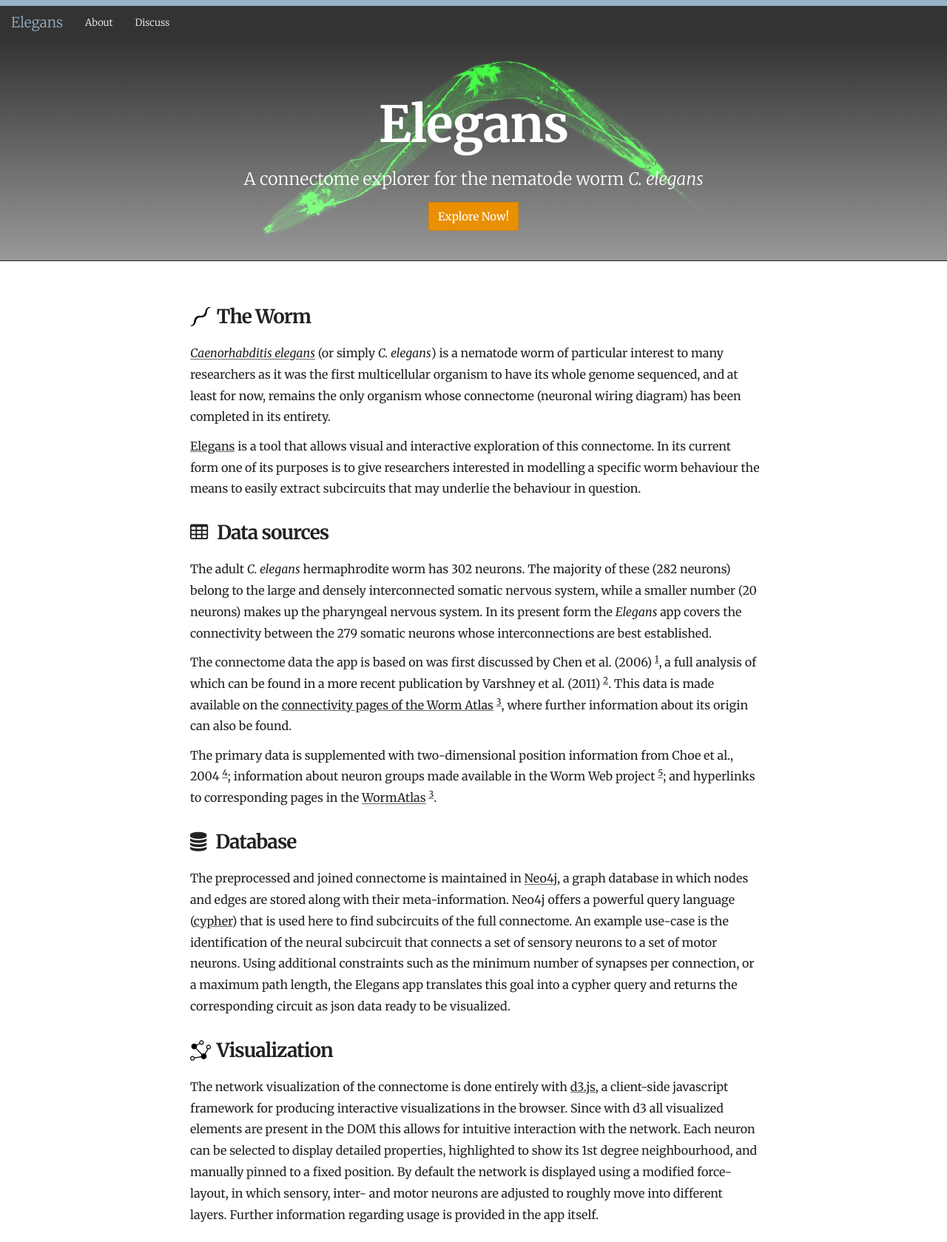
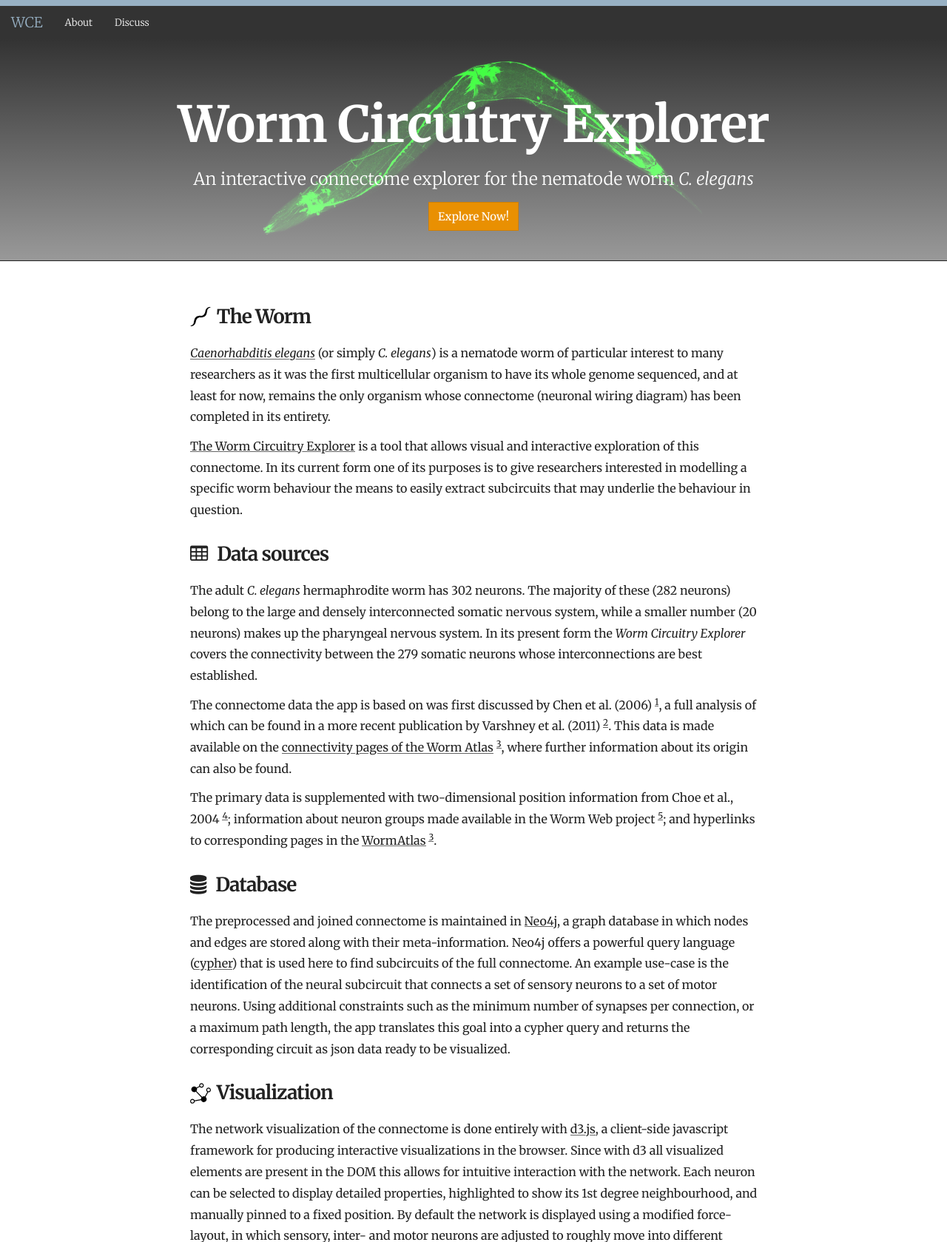
Before and after one commit to buhrmann/elegans, a Flask app: page /about in a window 1280 px wide. Shown: the top 1679 px of the page at 74% size. Run offline with Flask 2, Linux system fonts and the light colour scheme; some libraries are stand-ins or nearby versions.

Commit message:
Renamed to 'Worm Circuitry Explorer'. Made arrows default (but toggling bug persists still).

```diff
--- a/static/js/d3graph.js
+++ b/static/js/d3graph.js
@@ -164,7 +164,7 @@ graph = function(id, d) {
         .attr("markerHeight", 8)
         .attr("markerUnits", "userSpaceOnUse")
         .attr("orient", "auto")
-        .attr("style", function(d) { return "fill: " + d + "; visibility: hidden;"})
+        .attr("style", function(d) { return "fill: " + d + "; visibility: visible;"})
             .append("svg:path")
                 .attr("d", "M0,-5L10,0L0,5");
 
--- a/templates/about.html
+++ b/templates/about.html
@@ -3,8 +3,8 @@
 {% block jumbo %}
 <div class="jumbo-bg"></div>
 <div class="jumbotron">
-  <h1>Elegans</h1>
-  <p class="lead">A connectome explorer for the nematode worm <em>C. elegans</em></p>
+  <h1>Worm Circuitry Explorer</h1>
+  <p class="lead">An interactive connectome explorer for the nematode worm <em>C. elegans</em></p>
   <a href="{{ url_for('index')}}" type="button" id="snbutton" class="btn btn-warning">Explore Now!</a>
 </div>
 {% endblock %}
@@ -16,12 +16,12 @@
     <a href="https://en.wikipedia.org/wiki/Caenorhabditis_elegans"><em>Caenorhabditis elegans</em></a> (or simply <em>C. elegans</em>) is a nematode worm of particular interest to many researchers as it was the first multicellular organism to have its whole genome sequenced, and at least for now, remains the only organism whose connectome (neuronal wiring diagram) has been completed in its entirety.
   </p>
   <p>
-    <a href="{{ url_for('index')}}">Elegans</a> is a tool that allows visual and interactive exploration of this connectome. In its current form one of its purposes is to give researchers interested in modelling a specific worm behaviour the means to easily extract subcircuits that may underlie the behaviour in question.
+    <a href="{{ url_for('index')}}">The Worm Circuitry Explorer</a> is a tool that allows visual and interactive exploration of this connectome. In its current form one of its purposes is to give researchers interested in modelling a specific worm behaviour the means to easily extract subcircuits that may underlie the behaviour in question.
   </p>
 
   <h3><span class="fa fa-table"></span>Data sources</h3>
   <p>
-    The adult <em>C. elegans</em> hermaphrodite worm has 302 neurons. The majority of these (282 neurons) belong to the large and densely interconnected somatic nervous system, while a smaller number (20 neurons) makes up the pharyngeal nervous system. In its present form the <em>Elegans</em> app covers the connectivity between the 279 somatic neurons whose interconnections are best established.
+    The adult <em>C. elegans</em> hermaphrodite worm has 302 neurons. The majority of these (282 neurons) belong to the large and densely interconnected somatic nervous system, while a smaller number (20 neurons) makes up the pharyngeal nervous system. In its present form the <em>Worm Circuitry Explorer</em> covers the connectivity between the 279 somatic neurons whose interconnections are best established.
   </p>
   <p>
     The connectome data the app is based on was first discussed by Chen et al. (2006) <sup><a href="#1">1</a></sup>, a full analysis of which can be found in a more recent publication by Varshney et al. (2011) <sup><a href="#2">2</a></sup>. This data is made available on the <a href="http://www.wormatlas.org/neuronalwiring.html">connectivity pages of the Worm Atlas</a> <sup><a href="#3">3</a></sup>, where further information about its origin can also be found.
@@ -32,7 +32,7 @@
 
   <h3><span class="fa fa-database"></span>Database</h3>
   <p>
-    The preprocessed and joined connectome is maintained in <a href="http://neo4j.com/">Neo4j</a>, a graph database in which nodes and edges are stored along with their meta-information. Neo4j offers a powerful query language (<a href="http://neo4j.com/developer/cypher-query-language/">cypher</a>) that is used here to find subcircuits of the full connectome. An example use-case is the identification of the neural subcircuit that connects a set of sensory neurons to a set of motor neurons. Using additional constraints such as the minimum number of synapses per connection, or a maximum path length, the Elegans app translates this goal into a cypher query and returns the corresponding circuit as json data ready to be visualized.
+    The preprocessed and joined connectome is maintained in <a href="http://neo4j.com/">Neo4j</a>, a graph database in which nodes and edges are stored along with their meta-information. Neo4j offers a powerful query language (<a href="http://neo4j.com/developer/cypher-query-language/">cypher</a>) that is used here to find subcircuits of the full connectome. An example use-case is the identification of the neural subcircuit that connects a set of sensory neurons to a set of motor neurons. Using additional constraints such as the minimum number of synapses per connection, or a maximum path length, the app translates this goal into a cypher query and returns the corresponding circuit as json data ready to be visualized.
   </p>
 
   <h3><img src="{{ url_for('static', filename='images/molecule.svg') }}" width="28", height="28">Visualization</h3>
--- a/templates/base.html
+++ b/templates/base.html
@@ -2,7 +2,7 @@
 <html lang="en">
   <head>
     {% block head %}
-      <title>{% block title %}Elegans{% endblock %}</title>
+      <title>{% block title %}Worm Circuitry Explorer{% endblock %}</title>
       <meta charset="utf-8">
       <meta name="viewport" content="width=device-width, initial-scale=1.0">
       <meta name="description" content="A C. elegans connectome explorer / neural network visualization">
@@ -39,7 +39,7 @@
               </button>
               <a class="navbar-brand" href="{{ url_for('index') }}">
                 <!-- <img src="{{url_for('static', filename='images/icon.png')}}" width="16" height="16"> -->
-               Elegans
+               WCE
               </a>
             </div>
             <div class="navbar-collapse collapse">
--- a/templates/graph.html
+++ b/templates/graph.html
@@ -167,7 +167,7 @@
             <label><input type="checkbox" onchange="toggleJunctions(this)" checked>Electrical junctions</label>
           </div>
           <div class="checkbox">
-            <label title="Indicate directionality"><input type="checkbox" onchange="toggleArrows(this)">Arrows</label>
+            <label title="Indicate directionality"><input type="checkbox" onchange="toggleArrows(this)" checked>Arrows</label>
           </div>
           <div class="checkbox">
             <label title="Disambiguate multiple connections between two neurons"><input type="checkbox" onchange="arcsplease(this)">Arcs</label>
--- a/templates/layout.html
+++ b/templates/layout.html
@@ -29,9 +29,9 @@
     {% endblock %}
     <div class="topwrapper">
       <div class="introheader">
-        <h3>Elegans - a connectome explorer for the nematode worm <em>C. elegans</em></h3>
+        <h3>Worm Circuitry Explorer</em></h3>
         <p>
-          Elegans is a tool that allows visual and interactive exploration of the connectome of <em>C. elegans</em>. In its current form its main purpose is to give researchers interested in modelling a specific worm behaviour the tool to extract subcircuits that may underlie the behaviour in question. For background information about this app see the <a href="{{ url_for('about')}}">About section</a>.
+          The Worm Circuitry Explorer is a tool that allows visual and interactive exploration of the connectome of <em>Caenorhabditis elegans (C. elegans)</em>. Its main purpose is to give researchers interested in modelling a specific worm behaviour the tool to extract subcircuits that may underlie the behaviour in question. For background information about this app see the <a href="{{ url_for('about')}}">About section</a>.
         </p><br>
         <p class="text-center"><a href="javascript:toggleTopPanel();" type="button" class="btn btn-warning">Start Now</a></p>
 
```
